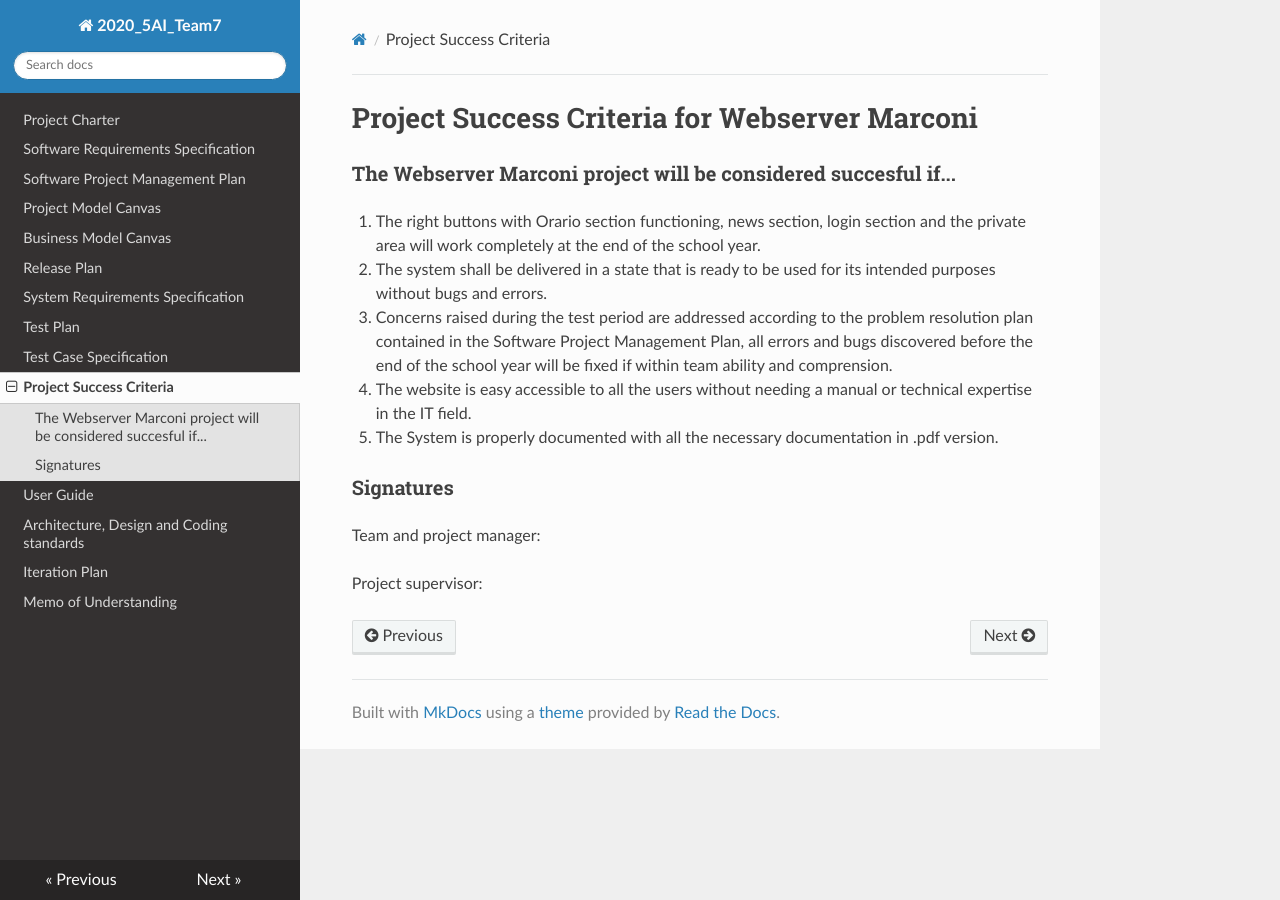
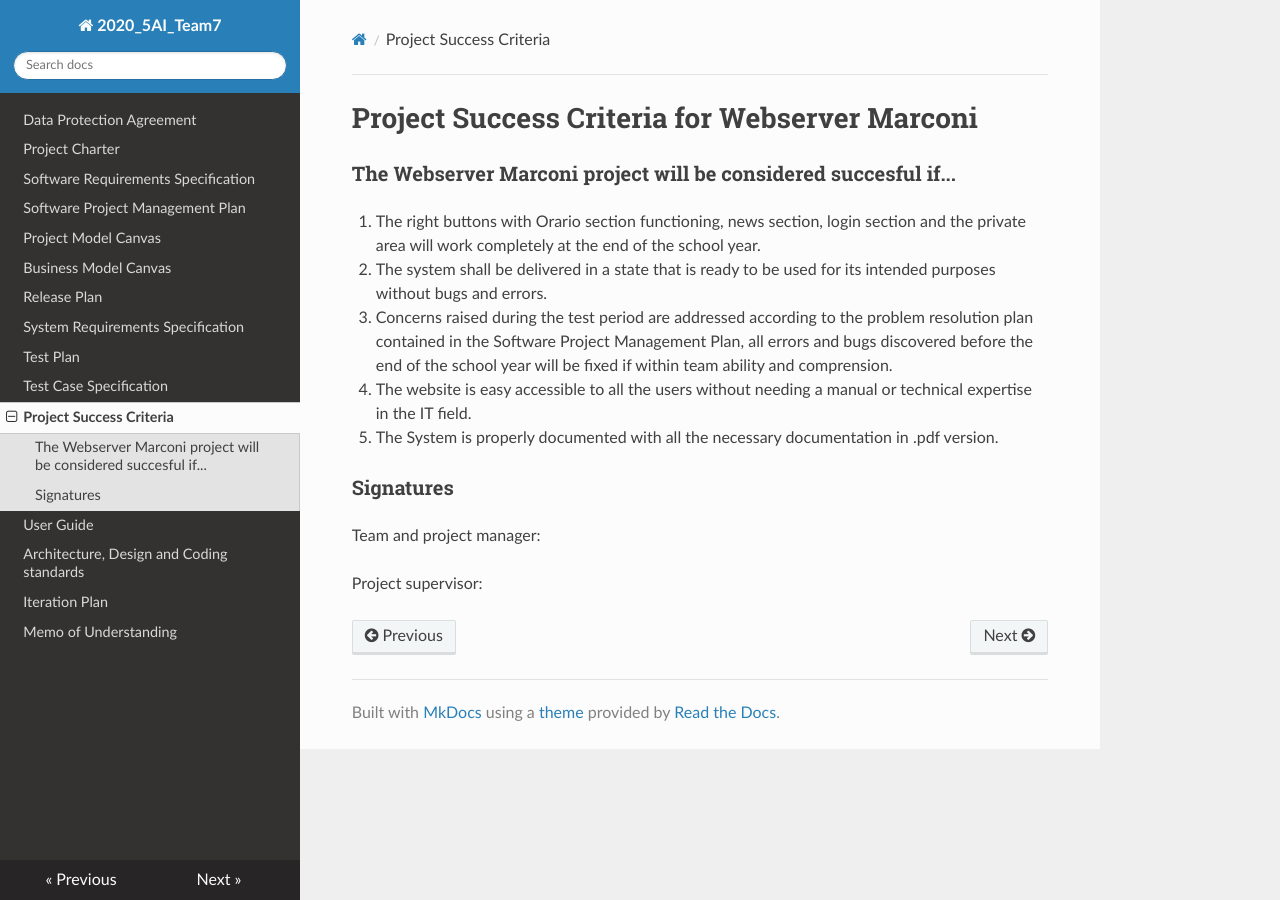
Before and after one commit to Fr0stBob/2020-5Ai-team7-Corsi, an MkDocs documentation site: the page built from docs/Project Success Criteria.md, in a window 1280 px wide. Built offline with MkDocs 1.6.1, drawn with Linux system fonts in a browser that asks for light colours; nearby versions of some CDN libraries.

Commit message:
Update mkdocs.yml

```diff
--- a/mkdocs.yml
+++ b/mkdocs.yml
@@ -1,6 +1,7 @@
 site_name: 2020_5AI_Team7
 
 nav:
+    - 'Data Protection Agreement': 'Data Protection Agreement.docx'
     - 'Project Charter': 'Project Charter.md'
     - 'Software Requirements Specification': 'Software Requirements Specification.md'
     - 'Software Project Management Plan': 'Software Project Management Plan.md'
```
